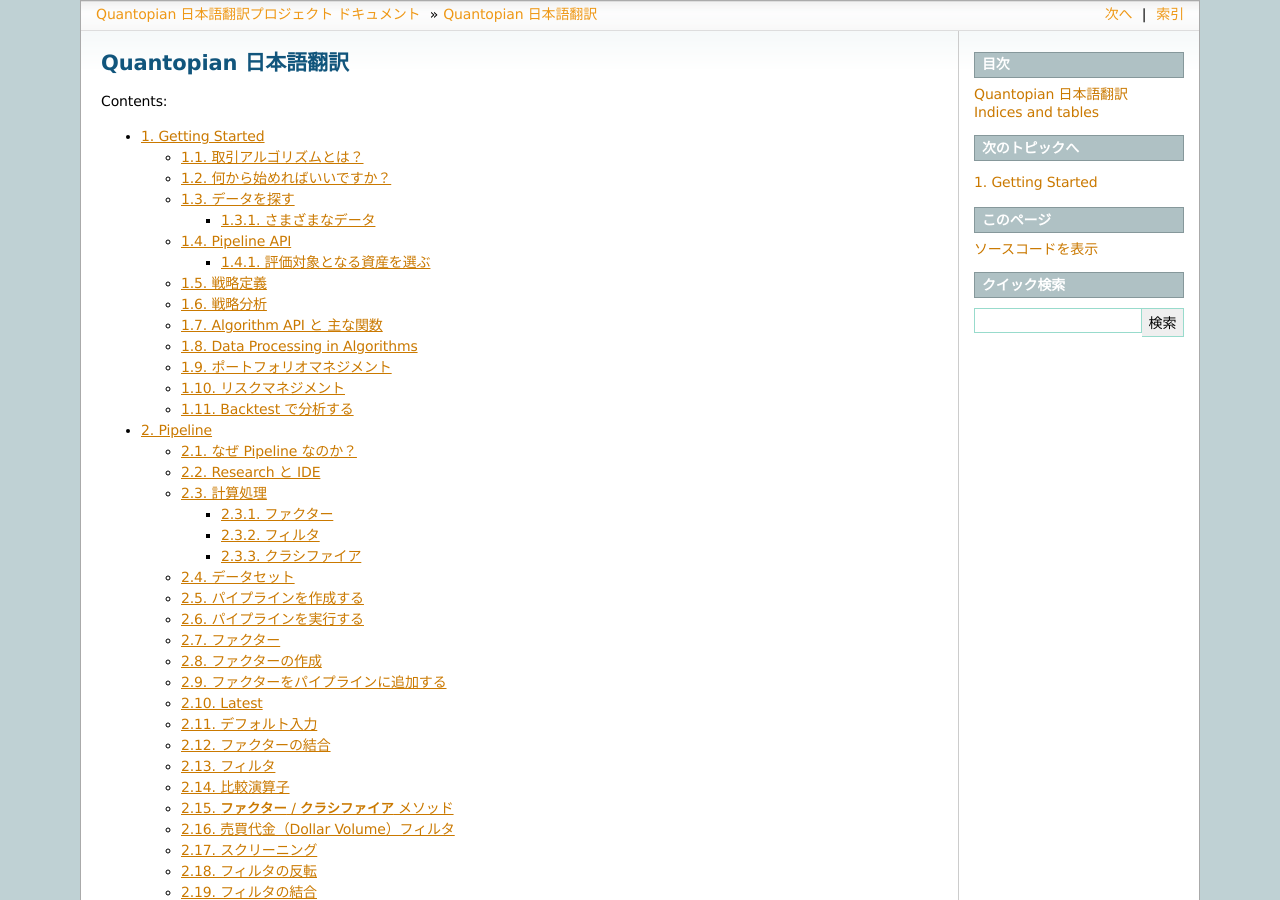
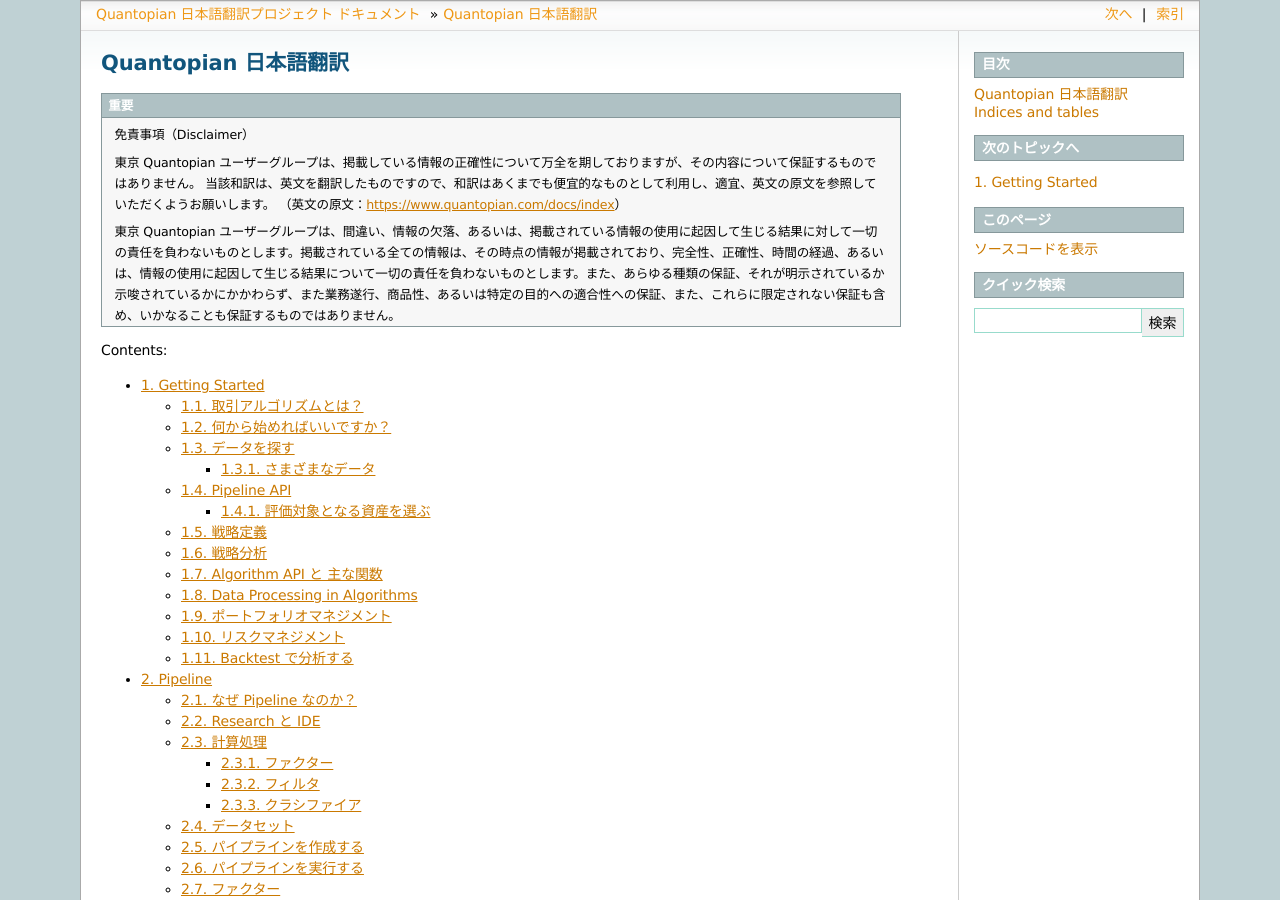
Before and after one commit to tokyoquantopian/quantopian-doc-ja, a Sphinx documentation site: the page built from source/index.rst, in a window 1280 px wide and 900 px high. Built offline with Sphinx 7.4.7, drawn with Linux system fonts in a browser that asks for light colours.

Commit message:
免責事項追記

```diff
--- a/source/index.rst
+++ b/source/index.rst
@@ -5,6 +5,16 @@
 
 Quantopian 日本語翻訳
 =====================
+
+.. important:: 免責事項（Disclaimer）
+
+   東京 Quantopian ユーザーグループは、掲載している情報の正確性について万全を期しておりますが、その内容について保証するものではありません。
+   当該和訳は、英文を翻訳したものですので、和訳はあくまでも便宜的なものとして利用し、適宜、英文の原文を参照していただくようお願いします。
+   （英文の原文：https://www.quantopian.com/docs/index）
+
+   東京 Quantopian ユーザーグループは、間違い、情報の欠落、あるいは、掲載されている情報の使用に起因して生じる結果に対して一切の責任を負わないものとします。掲載されている全ての情報は、その時点の情報が掲載されており、完全性、正確性、時間の経過、あるいは、情報の使用に起因して生じる結果について一切の責任を負わないものとします。また、あらゆる種類の保証、それが明示されているか示唆されているかにかかわらず、また業務遂行、商品性、あるいは特定の目的への適合性への保証、また、これらに限定されない保証も含め、いかなることも保証するものではありません。
+
+
 
 .. toctree::
    :caption: Contents:
```
